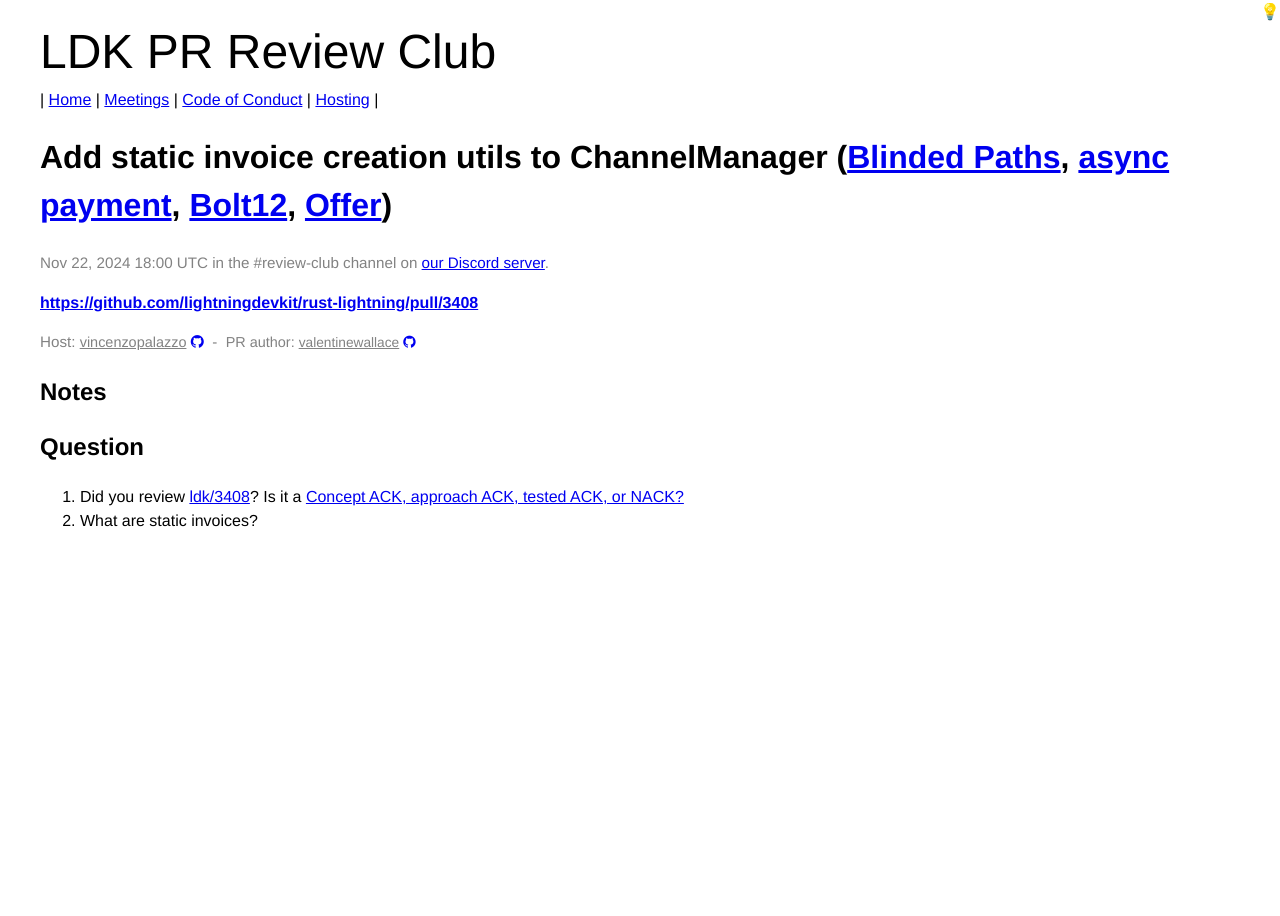
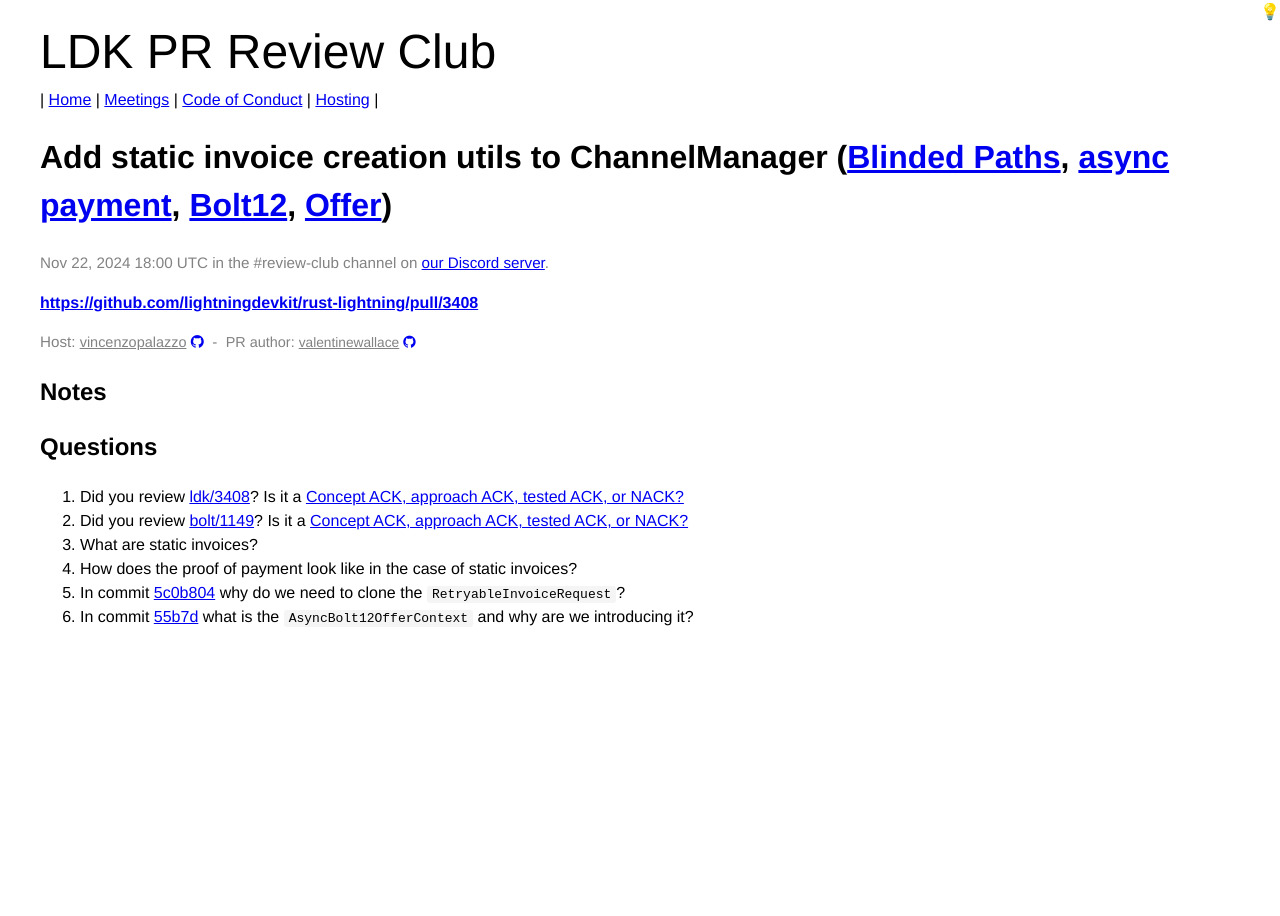
Before and after one commit to lightningdevkit/ldk-review-club, a Jekyll site: the page built from _posts/2024-11-22-#3408.md, in a window 1280 px wide. Built offline with Jekyll 4.4.1, drawn with Linux system fonts in a browser that asks for light colours.

Commit message:
rw: add more question for ldk#3408
Signed-off-by: Vincenzo Palazzo <vincenzopalazzodev@gmail.com>

```diff
--- a/_posts/2024-11-22-#3408.md
+++ b/_posts/2024-11-22-#3408.md
@@ -12,9 +12,14 @@ commit:
 
 ## Notes
 
-## Question
+## Questions
 
 1. Did you review [ldk/3408]? Is it a [Concept ACK, approach ACK, tested ACK, or NACK?](https://github.com/lightningdevkit/rust-lightning/blob/master/CONTRIBUTING.md#peer-review)
-2. What are static invoices?
+2. Did you review [bolt/1149]? Is it a [Concept ACK, approach ACK, tested ACK, or NACK?](https://github.com/lightningdevkit/rust-lightning/blob/master/CONTRIBUTING.md#peer-review)
+3. What are static invoices?
+4. How does the proof of payment look like in the case of static invoices?
+5. In commit [5c0b804](https://github.com/lightningdevkit/rust-lightning/pull/3408/commits/5c0b80487beb85cc5840381214598e4a9251e4fc) why do we need to clone the `RetryableInvoiceRequest`?
+6. In commit [55b7d](https://github.com/lightningdevkit/rust-lightning/pull/3408/commits/55b7d65dda4d0e2db3221c06d1e224b036595c46) what is the `AsyncBolt12OfferContext` and why are we introducing it?
 
 [ldk/3408]: https://github.com/lightningdevkit/rust-lightning/pull/3408
+[bolt/1149]: https://github.com/lightning/bolts/pull/1149
```
